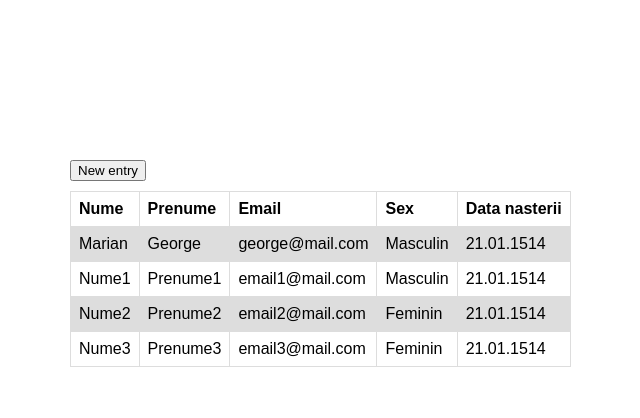
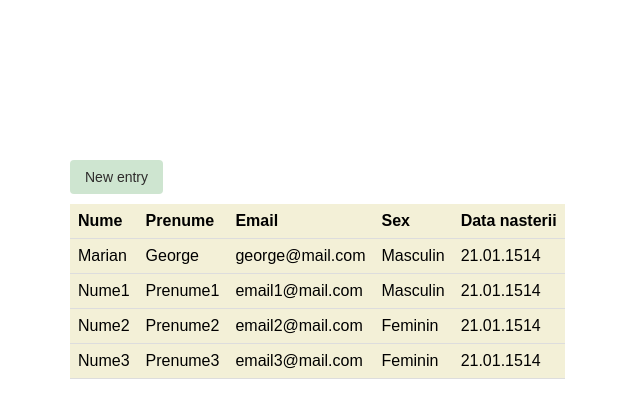
Before and after one commit to GeorgeMarianPrincipal33/content-management-system, a plain HTML site: page index.html in a window 1280 px wide. Shown: the whole page, without its empty margins (378-1018 px from the left). Drawn offline with Linux system fonts and the light colour scheme.

Commit message:
stylize the table and button

```diff
--- a/style.css
+++ b/style.css
@@ -1,8 +1,7 @@
 table {
   font-family: arial, sans-serif;
   border-collapse: collapse;
-  /* width: 50%; */
-
+  background-color: #F3F0D7;
 }
 
 .center {
@@ -14,14 +13,27 @@ table {
 
 .btn-newentry{
   margin-bottom: 2%;
+
+  color: rgb(46, 43, 43);
+  background-color: #CEE5D0;
+  border-radius: 4px;
+  text-align: center;
+  padding: 9px 15px;
+  font-size: 14px;
+  border: 1px;
+  cursor: pointer;
 }
 
 td, th {
-  border: 1px solid #dddddd;
+  border-bottom: 1px solid #ddd;
   text-align: left;
   padding: 8px;
 }
 
-tr:nth-child(even) {
-  background-color: #dddddd;
+tr:hover{
+  background-color: #F7D59C;
 }
+
+/* tr:nth-child(even) {
+  background-color: #38A3A5;
+} */
```
